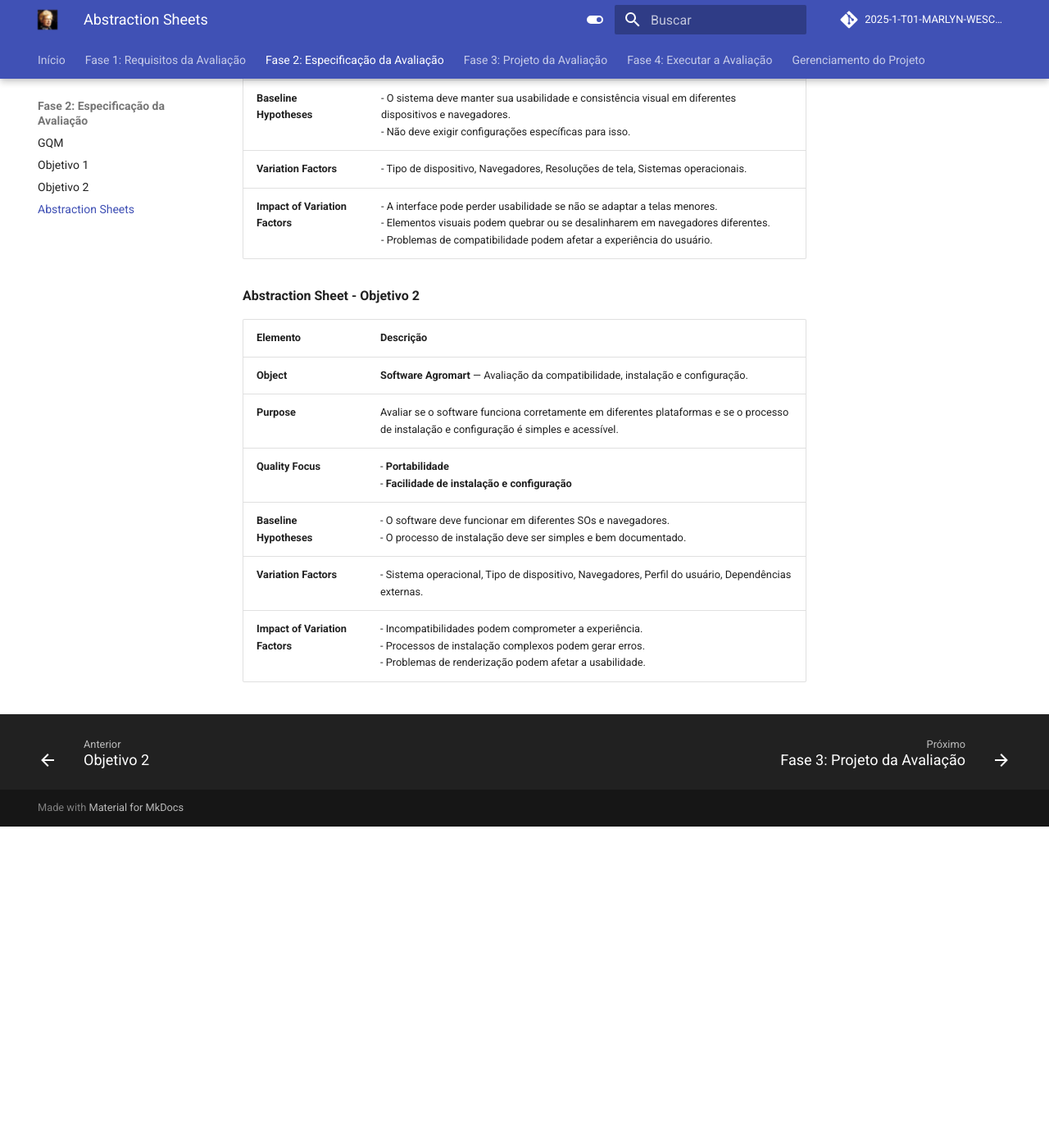
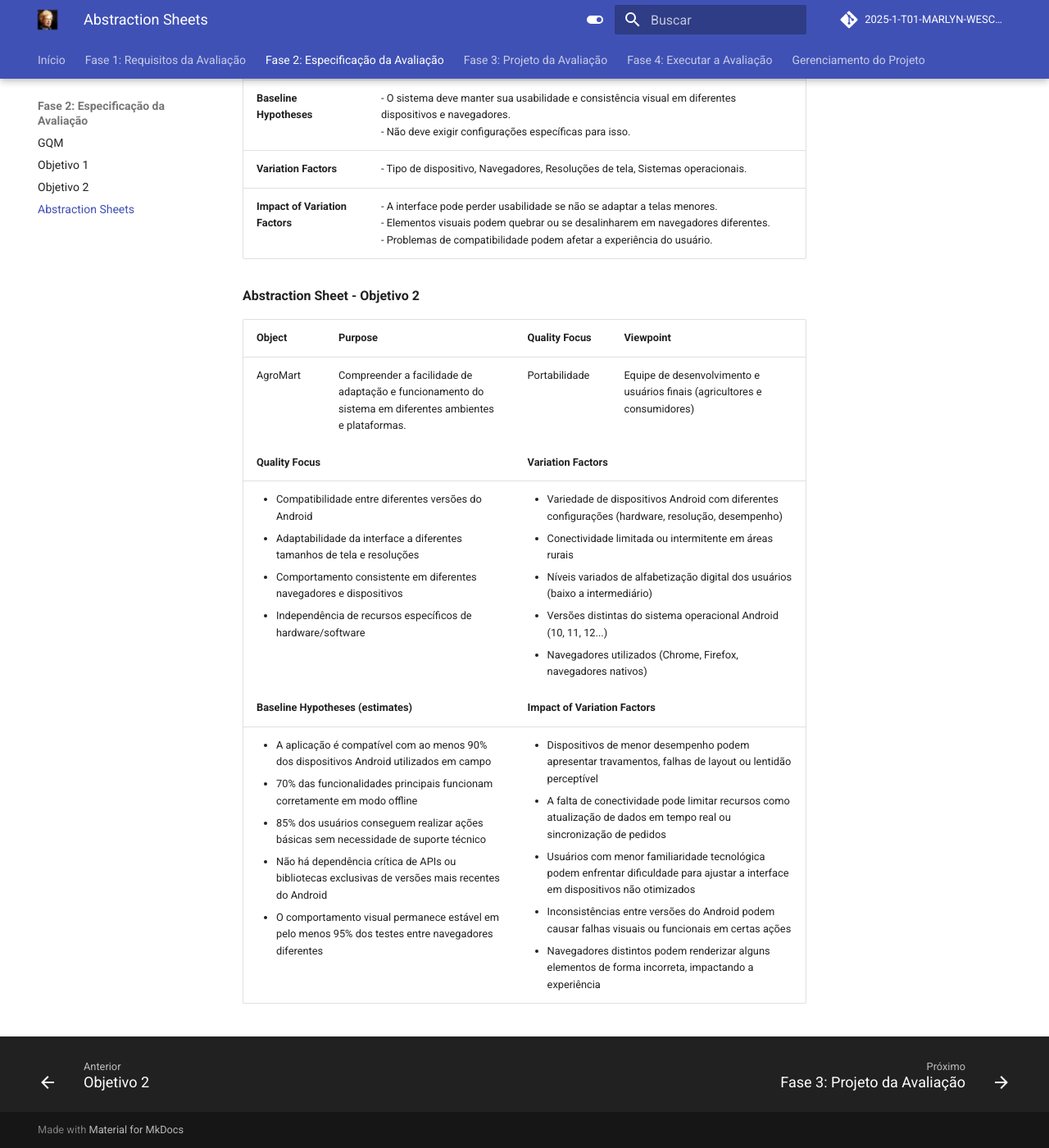
Before and after one commit to FCTE-Qualidade-de-Software-1/2025-1-T01-MARLYN-WESCOFF, an MkDocs documentation site: the page built from docs/fase2/abstraction.md, in a window 1280 px wide and 1400 px high, scrolled down 436 px. Shown: the whole window at 82% size. Built offline with MkDocs 1.6.1 and Material for MkDocs 9.7.7, drawn with Linux system fonts in a browser that asks for light colours; comment, search, counter and statistics services are not loaded; before the commit the page ends 1444 px from its top, so only the background shows below that.

```diff
--- a/docs/fase2/abstraction.md
+++ b/docs/fase2/abstraction.md
@@ -12,11 +12,64 @@
 
 **Abstraction Sheet - Objetivo 2**
 
-| Elemento | Descrição |
-| --- | --- |
-| **Object** | **Software Agromart** — Avaliação da compatibilidade, instalação e configuração. |
-| **Purpose** | Avaliar se o software funciona corretamente em diferentes plataformas e se o processo de instalação e configuração é simples e acessível. |
-| **Quality Focus** | - **Portabilidade**<br>- **Facilidade de instalação e configuração** |
-| **Baseline Hypotheses** | - O software deve funcionar em diferentes SOs e navegadores.<br>- O processo de instalação deve ser simples e bem documentado. |
-| **Variation Factors** | - Sistema operacional, Tipo de dispositivo, Navegadores, Perfil do usuário, Dependências externas. |
-| **Impact of Variation Factors** | - Incompatibilidades podem comprometer a experiência.<br>- Processos de instalação complexos podem gerar erros.<br>- Problemas de renderização podem afetar a usabilidade. |
+<table>
+  <tr>
+    <th>Object</th>
+    <th>Purpose</th>
+    <th>Quality Focus</th>
+    <th>Viewpoint</th>
+  </tr>
+  <tr>
+    <td>AgroMart</td>
+    <td>Compreender a facilidade de adaptação e funcionamento do sistema em diferentes ambientes e plataformas.</td>
+    <td>Portabilidade</td>
+    <td>Equipe de desenvolvimento e usuários finais (agricultores e consumidores)</td>
+  </tr>
+  <tr>
+    <th colspan="2">Quality Focus</th>
+    <th colspan="2">Variation Factors</th>
+  </tr>
+  <tr>
+    <td colspan="2">
+        <ul>
+            <li>Compatibilidade entre diferentes versões do Android  </li>
+            <li>Adaptabilidade da interface a diferentes tamanhos de tela e resoluções</li>
+            <li>Comportamento consistente em diferentes navegadores e dispositivos</li>
+            <li>Independência de recursos específicos de hardware/software</li>
+        </ul>
+    </td>
+    <td colspan="2">
+        <ul>
+            <li>Variedade de dispositivos Android com diferentes configurações (hardware, resolução, desempenho) </li>
+            <li>Conectividade limitada ou intermitente em áreas rurais  </li>
+            <li>Níveis variados de alfabetização digital dos usuários (baixo a intermediário)  </li>
+            <li>Versões distintas do sistema operacional Android (10, 11, 12...)  </li>
+            <li>Navegadores utilizados (Chrome, Firefox, navegadores nativos)</li>
+        </ul>
+    </td>
+  </tr>
+    <tr>
+    <th colspan="2">Baseline Hypotheses (estimates)</th>
+    <th colspan="2">Impact of Variation Factors</th>
+  </tr>
+  <tr>
+    <td colspan="2">
+        <ul>
+            <li>A aplicação é compatível com ao menos 90% dos dispositivos Android utilizados em campo  </li>
+            <li>70% das funcionalidades principais funcionam corretamente em modo offline  </li>
+            <li>85% dos usuários conseguem realizar ações básicas sem necessidade de suporte técnico  </li>
+            <li>Não há dependência crítica de APIs ou bibliotecas exclusivas de versões mais recentes do Android  </li>
+            <li>O comportamento visual permanece estável em pelo menos 95% dos testes entre navegadores diferentes</li>
+        </ul>
+    </td>
+    <td colspan="2">
+        <ul>
+            <li> Dispositivos de menor desempenho podem apresentar travamentos, falhas de layout ou lentidão perceptível </li>
+            <li> A falta de conectividade pode limitar recursos como atualização de dados em tempo real ou sincronização de pedidos  </li>
+            <li> Usuários com menor familiaridade tecnológica podem enfrentar dificuldade para ajustar a interface em dispositivos não otimizados  </li>
+            <li> Inconsistências entre versões do Android podem causar falhas visuais ou funcionais em certas ações  </li>
+            <li> Navegadores distintos podem renderizar alguns elementos de forma incorreta, impactando a experiência</li>
+        </ul>
+    </td>
+  </tr>
+</table>
```
Also changed, not shown: docs/fase2/objetivo2.md (+70 -0 lines).
